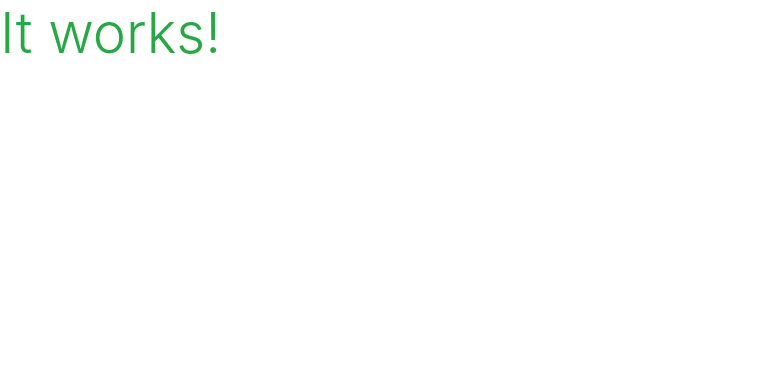
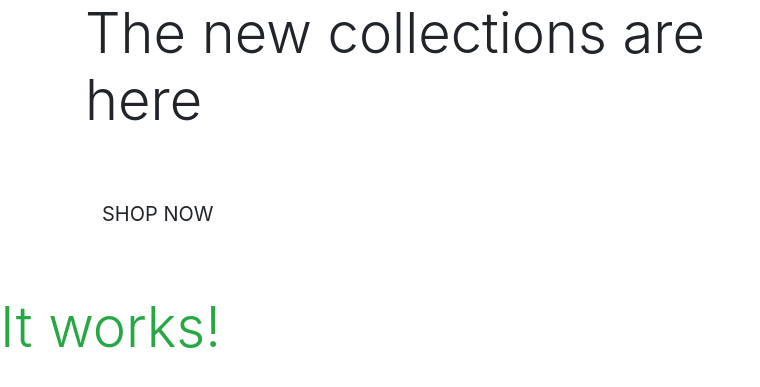
Before and after one commit to lukecdev/boutique_ado_v2, a Django app: page / in a window 1280 px wide. Shown: the top 387 px of the page, without its empty margins (0-760 px from the left). Run offline with Django 3.2, Linux system fonts and the light colour scheme.

Commit message:
added homepage content

```diff
--- a/home/templates/home/index.html
+++ b/home/templates/home/index.html
@@ -1,6 +1,29 @@
 {% extends "base.html" %}
 {% load static %}
 
+{% block page_header %}
+<div class="container header-container">
+    <div class="row">
+        <div class="col"></div>
+    </div>
+</div>
+{% endblock %}
+
 {% block content %}
+    <div class="container">
+        <div class="row">
+            <div class="col-7 col -md-6 my-auto">
+                <h1 class="display-4 logo-font text-black">
+                    The new collections are here
+                </h1>
+                <div class="my-5">
+                    <h4>
+                        <a href="" class="show-now-button btn btn-lg rounded-0 text-uppercase py-3">Shop Now</a>
+                    </h4>
+                </div>
+            </div>
+        </div>
+    </div>
+
     <h1 class="display-4 text-success">It works!</h1>
 {% endblock %}
```
